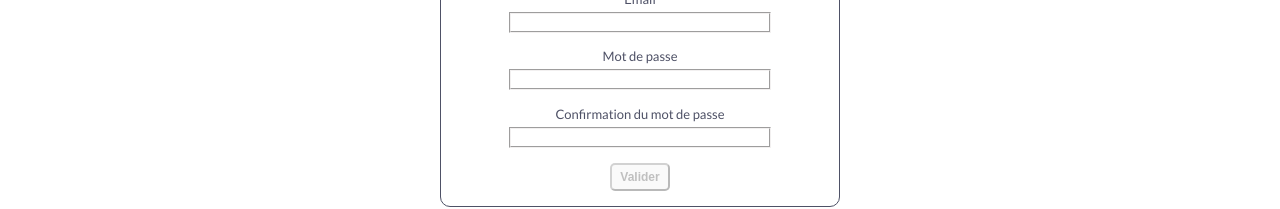
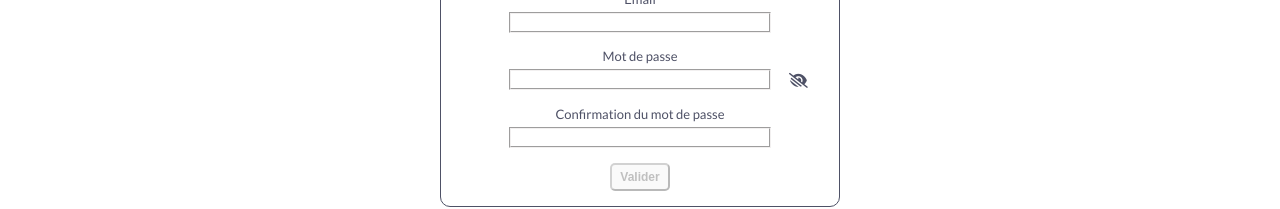
Before and after one commit to romain-scrignac/RomainScrignac_7_10052022, a React (Create React App) app in the folder groupomania/: page /signup in a window 1280 px wide. Shown: the part 380-589 px from the top of the page. Built offline with nearby package versions, Linux system fonts and the light colour scheme.

Commit message:
Ajout fonction view pasword signup

```diff
--- a/groupomania/src/routes/Login.js
+++ b/groupomania/src/routes/Login.js
@@ -43,16 +43,16 @@ const Login = () => {
         setPasswordValue(password);
     };
 
-    const onView = (e) => {
+    const onViewPassword = (e) => {
         e.preventDefault();
 
         if (e.target.title === 'Afficher') {
-            e.target.parentNode.previousSibling.type = 'text';
+            document.getElementById("password").type = 'text';
             document.getElementById('icon-low-vision').style["display"] = "none";
             document.getElementById('icon-eye').style['display'] = 'block';
         }
         if (e.target.title === 'Cacher') {
-            e.target.parentNode.previousSibling.previousSibling.type = 'password';
+            document.getElementById("password").type = 'password';
             document.getElementById('icon-eye').style["display"] = "none";
             document.getElementById('icon-low-vision').style['display'] = 'block';
         }
@@ -122,10 +122,10 @@ const Login = () => {
                             value={password}
                             onChange={passwordOnChange}
                         />
-                        <span id="icon-low-vision" className="icon-low-vision" onClick={onView}>
+                        <span id="icon-low-vision" className="icon-low-vision" onClick={onViewPassword}>
                             <i className="fas fa-low-vision" title="Afficher"></i>
                         </span>
-                        <span id="icon-eye" className ="icon-eye" onClick={onView}>
+                        <span id="icon-eye" className ="icon-eye" onClick={onViewPassword}>
                             <i className="fas fa-eye" title="Cacher"></i>
                         </span>
                     </fieldset>
--- a/groupomania/src/routes/Signup.js
+++ b/groupomania/src/routes/Signup.js
@@ -81,17 +81,20 @@ const Signup = () => {
         setConfirmPasswordValue(confirmPass);
     };
 
-    const onView = (e) => {
+    const onViewPassword = (e) => {
         e.preventDefault();
-        const previousInput = e.target.parentNode.previousElementSibling;
-        if (previousInput.type === "password") {
-            previousInput.type = "text";
-            e.target.style["opacity"] = "0.5";
-            e.target.title = "Cacher";
-        } else {
-            previousInput.type = "password";
-            e.target.style["opacity"] = "1";
-            e.target.title = "Afficher";
+
+        if (e.target.title === 'Afficher') {
+            document.getElementById("password").type = 'text';
+            document.getElementById("verifPassword").type = 'text';
+            document.getElementById('icon-low-vision').style["display"] = "none";
+            document.getElementById('icon-eye').style['display'] = 'block';
+        }
+        if (e.target.title === 'Cacher') {
+            document.getElementById("password").type = 'password';
+            document.getElementById("verifPassword").type = 'password';
+            document.getElementById('icon-eye').style["display"] = "none";
+            document.getElementById('icon-low-vision').style['display'] = 'block';
         }
     };
 
@@ -174,9 +177,15 @@ const Signup = () => {
                                 value={passwordValue}
                                 onChange={passwordOnChange}
                             />
-                            <span className="icon-eye">
+                            <span id="icon-low-vision" className="icon-low-vision" onClick={onViewPassword}>
+                                <i className="fas fa-low-vision" title="Afficher"></i>
+                            </span>
+                            <span id="icon-eye" className ="icon-eye" onClick={onViewPassword}>
+                                <i className="fas fa-eye" title="Cacher"></i>
+                            </span>
+                            {/* <span className="icon-eye">
                                 <i className="fas fa-low-vision" onClick={onView} title="Afficher"></i>
-                            </span>
+                            </span> */}
                         </fieldset>
                         <fieldset>
                             <label htmlFor="password">Confirmation du mot de passe</label>
@@ -187,9 +196,6 @@ const Signup = () => {
                                 value={confirmPasswordValue}
                                 onChange={confirmPasswordOnChange}
                             />
-                            <span className="icon-eye">
-                                <i className="fas fa-low-vision" onClick={onView} title="Afficher"></i>
-                            </span>
                         </fieldset>
                         {
                             user.firstname && user.lastname && user.email && user.password
```
